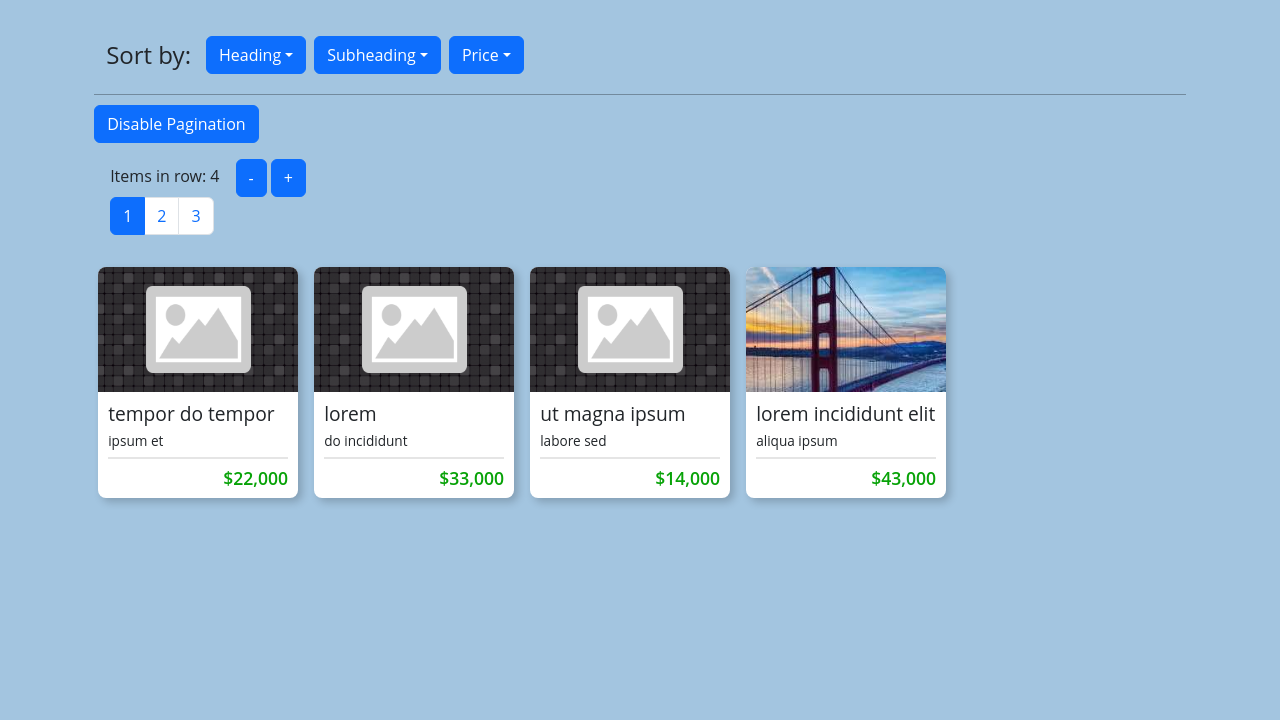
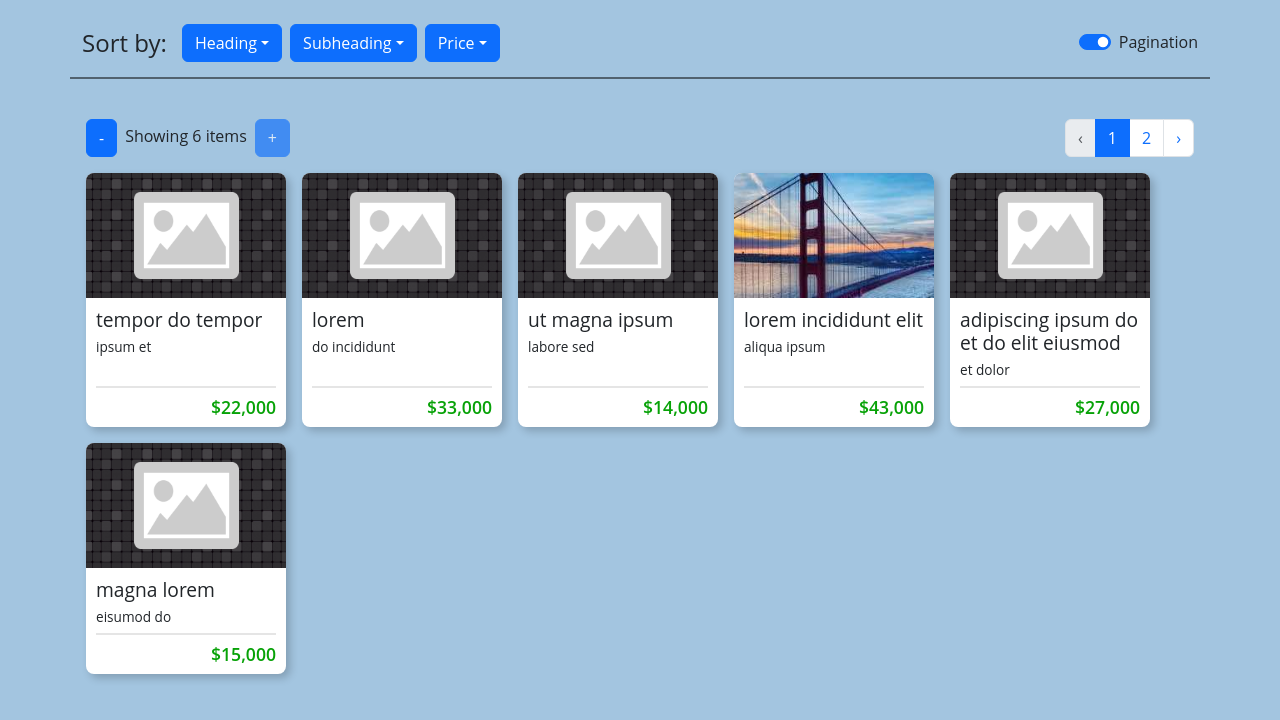
Before and after one commit to 47M18/ui-engineer-ii-assignment, a React (Vite) app: page / in a window 1280 px wide. Shown: the top 720 px of the page. Built offline with nearby package versions, Linux system fonts and the light colour scheme; the HTML template or start-up script is replaced by a standard one.

Commit message:
Improves pagination layout; renames Options component

```diff
--- a/src/App.jsx
+++ b/src/App.jsx
@@ -3,10 +3,10 @@ import React from 'react';
 
 import './styles.scss';
 import 'normalize.css';
-import CardsContainer from './components/cards/CardsContainer/CardsContainer';
+import Main from './components/cards/Main/Main';
 
 export default function App() {
   return (
-    <CardsContainer />
+    <Main />
   );
 }
--- a/src/components/cards/CardSorter/CardSorter.jsx
+++ b/src/components/cards/CardSorter/CardSorter.jsx
@@ -32,8 +32,8 @@ export default function CardSorter({ sortFn, resetFn, isSorted }) {
         <Dropdown className="ms-2">
           <Dropdown.Toggle>Price</Dropdown.Toggle>
           <Dropdown.Menu>
-            <Dropdown.Item data-type="Price" data-method="ascending">Lowest to Highest {sortOption('($ to $$$)')}</Dropdown.Item>
-            <Dropdown.Item data-type="Price" data-method="descending">Highest to Lowest {sortOption('($$$ to $)')}</Dropdown.Item>
+            <Dropdown.Item data-type="Price" data-method="ascending">Low to High {sortOption('($ to $$$)')}</Dropdown.Item>
+            <Dropdown.Item data-type="Price" data-method="descending">High to Low {sortOption('($$$ to $)')}</Dropdown.Item>
           </Dropdown.Menu>
         </Dropdown>
       </ButtonGroup>
--- a/src/components/cards/CardSorter/CardSorter.scss
+++ b/src/components/cards/CardSorter/CardSorter.scss
@@ -1,9 +1,4 @@
 .card-sorter {
-  padding: 12px;
-  border-bottom: 1px solid rgba(0,0,0,.3);
-  margin-bottom: 10px;
-  padding-bottom: 20px;
-
   h4 {
     margin: 0 15px 0 0;
   }
--- a/src/components/cards/CardsWithPagination/CardsWithPagination.jsx
+++ b/src/components/cards/CardsWithPagination/CardsWithPagination.jsx
@@ -27,11 +27,14 @@ export default function CardsWithPagination({
 
   return (
     <>
-      <div>
-        <span>Items in row: {displayCount}</span>
-        <Button className="ms-3" disabled={displayCount <= 1} onClick={removeOne}>-</Button>
-        <Button className="ms-1" disabled={displayCount >= 6} onClick={addOne}>+</Button>
-        <Pagination>
+      <div className="p-0 d-flex align-items-center">
+        <div>
+          <Button disabled={displayCount <= 1} onClick={removeOne}>-</Button>
+          <span className="mx-2">Showing {displayCount} {displayCount === 1 ? 'item' : 'items'}</span>
+          <Button disabled={displayCount >= 6} onClick={addOne}>+</Button>
+        </div>
+        <Pagination className="mb-0 ms-auto">
+          <Pagination.Prev disabled={currentPage === 1} onClick={() => setCurrentPage(currentPage - 1)} />
           {
             Array(numberOfPages()).fill('').map((_, i) => (
               <Pagination.Item key={`page-${i + 1}`} active={currentPage === i + 1} onClick={() => setCurrentPage(i + 1)}>
@@ -39,6 +42,7 @@ export default function CardsWithPagination({
               </Pagination.Item>
             ))
           }
+          <Pagination.Next disabled={currentPage === numberOfPages()} onClick={() => setCurrentPage(currentPage + 1)} />
         </Pagination>
       </div>
       {
--- a/src/components/cards/CardsContainer/CardsContainer.jsx
+++ b/src/components/cards/Main/Main.jsx
@@ -1,17 +1,19 @@
 import React, { useState } from 'react';
+
+import './Main.scss';
 
 import data from '../../../../public/UIE-InterviewProject.json';
 import Card from '../Card/Card';
 import CardSorter from '../CardSorter/CardSorter';
 import sortAscending from '../../../util/sortAscending';
 import sortDescending from '../../../util/sortDescending';
+import PaginationToggle from '../PaginationToggle/PaginationToggle';
 import CardsWithPagination from '../CardsWithPagination/CardsWithPagination';
-import Options from '../Options/Options';
 
 export default function CardsContainer() {
   const [sortedData, setSortedData] = useState({ data, isSorted: false });
   const [enablePagination, setEnablePagination] = useState(true);
-  const [displayCount, setDisplayCount] = useState(4);
+  const [displayCount, setDisplayCount] = useState(6);
 
   const handleSort = ({ target: { dataset } }) => {
     if (!dataset.type && !dataset.method) return;
@@ -32,9 +34,12 @@ export default function CardsContainer() {
   const handleResetSort = () => setSortedData({ data, isSorted: false });
 
   return (
+    <>
+      <header className="d-flex align-items-center container mt-4">
+        <CardSorter isSorted={sortedData.isSorted} sortFn={handleSort} resetFn={handleResetSort} />
+        <PaginationToggle paginationEnabled={enablePagination} togglePagination={() => setEnablePagination(!enablePagination)} />
+      </header>
       <div className="container mt-4">
-      <CardSorter isSorted={sortedData.isSorted} sortFn={handleSort} resetFn={handleResetSort} />
-      <Options paginationEnabled={enablePagination} togglePagination={() => setEnablePagination(!enablePagination)} />
         <div className="row">
           {
             enablePagination === false
@@ -50,5 +55,6 @@ export default function CardsContainer() {
           }
         </div>
       </div>
+    </>
   );
 }
--- /dev/null
+++ b/src/components/cards/Main/Main.scss
@@ -0,0 +1,5 @@
+header {
+  border-bottom: 2px solid rgba(0,0,0,.5);
+  margin-bottom: 15px;
+  padding-bottom: 15px;
+}
--- a/src/components/cards/Options/Options.jsx
+++ /dev/null
@@ -1,10 +0,0 @@
-import React from 'react';
-import { Button } from 'react-bootstrap';
-
-export default function Options({ togglePagination, paginationEnabled } = {}) {
-  return (
-    <Button onClick={togglePagination}>
-      {paginationEnabled ? 'Disable' : 'Enable'} Pagination
-    </Button>
-  );
-}
--- /dev/null
+++ b/src/components/cards/PaginationToggle/PaginationToggle.jsx
@@ -0,0 +1,9 @@
+import React from 'react';
+import './PaginationToggle.scss';
+import { Form } from 'react-bootstrap';
+
+export default function PaginationToggle({ togglePagination, paginationEnabled } = {}) {
+  return (
+    <Form.Check className="pagination-toggle" type="switch" id="pagination-toggle" label="Pagination" checked={paginationEnabled} onChange={togglePagination} />
+  );
+}
--- /dev/null
+++ b/src/components/cards/PaginationToggle/PaginationToggle.scss
@@ -0,0 +1,3 @@
+.pagination-toggle {
+  margin-left: auto;
+}
--- a/src/styles.scss
+++ b/src/styles.scss
@@ -1,4 +1,9 @@
 @import '../node_modules/bootstrap/scss/bootstrap.scss';
+
+html, body {
+  width: 100vw;
+  height: 100vh;
+}
 
 html {
   font-size: 16px;
@@ -7,8 +12,6 @@ html {
 body {
   font-family: 'Open Sans', Arial, sans-serif;
   background-color: #a3c5e0;
-  display: flex;
-  justify-content: center;
 }
 
 .row {
```
Lines whose indentation alone changed are shown as unchanged.
